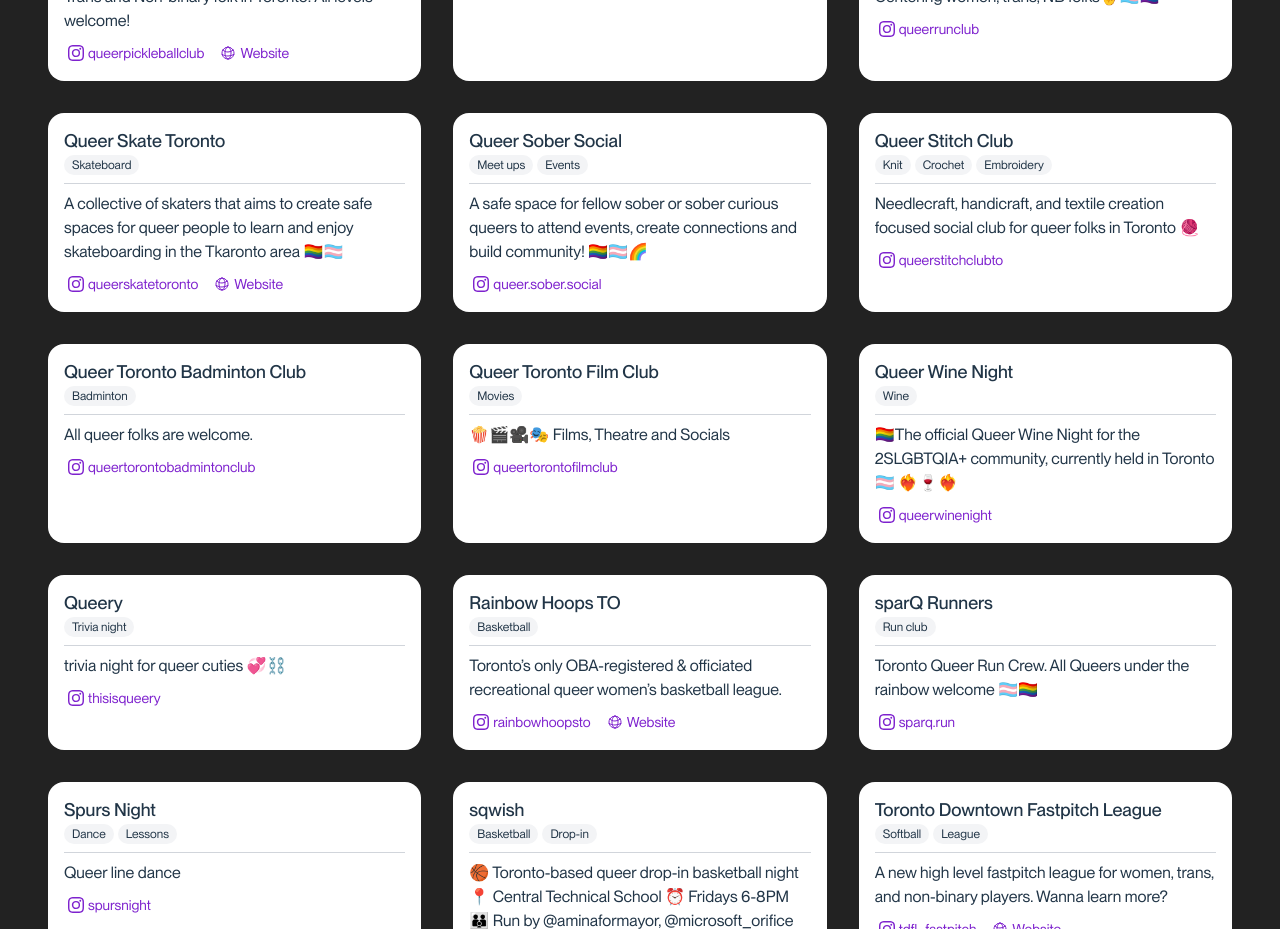
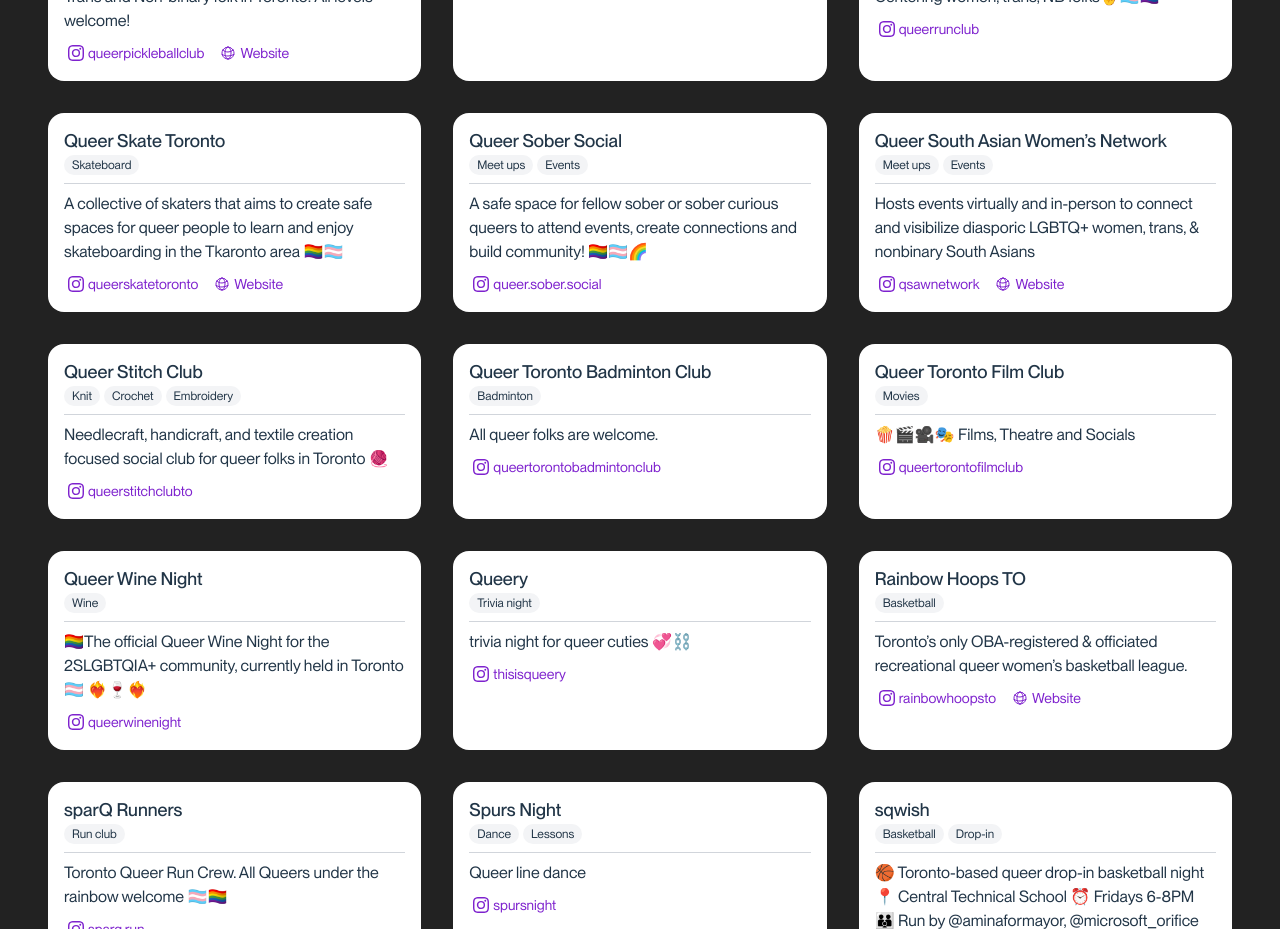
Before and after one commit to roneilla/queer-club-directory, a React (Vite) app: page / in a window 1280 px wide. Shown: the part 2560-3489 px from the top of the page. Built offline with nearby package versions, Linux system fonts and the light colour scheme.

Commit message:
added qsawnetwork

```diff
--- a/src/directoryData.ts
+++ b/src/directoryData.ts
@@ -478,4 +478,14 @@
 		category: 'sports',
 		tags: 'Football, League',
 	},
+	{
+		name: 'Queer South Asian Women’s Network',
+		description:
+			'Hosts events virtually and in-person to connect and visibilize diasporic LGBTQ+ women, trans, & nonbinary South Asians',
+		instagram: 'qsawnetwork',
+		website: 'https://www.qsawnetwork.com',
+		category: 'social',
+		tags: 'Meet ups, Events',
+		dateAdded: '05-18-2024',
+	},
 ];
```
